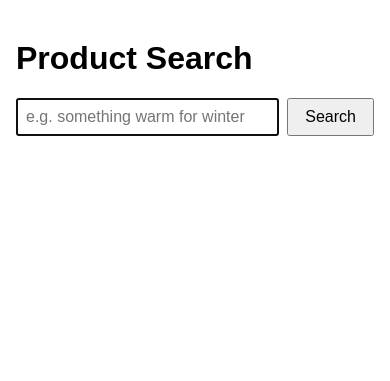
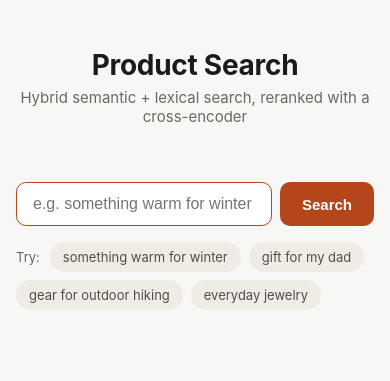
Before and after one commit to sparsh2695/product-search-demo, a Flask app: page / in a window 390 px wide. Shown: the top 381 px of the page. Run offline with Flask 3, Linux system fonts and the light colour scheme; parts of the project's set-up code (start-up, migrations or seed data) failed here and were passed over.

Commit message:
Add cross-encoder reranking stage and redesign the search UI
- app.py: search() is now retrieve-then-rerank. RRF over semantic+lexical
  produces a SHORTLIST_K=15 candidate pool, then CROSS_ENCODER
  (cross-encoder/ms-marco-MiniLM-L-6-v2, same sentence-transformers
  package as MODEL, no new dependency) jointly scores (query, product)
  pairs and reorders to the final TOP_K=5. Improves Precision@5 on the
  seeded relevance eval from 0.48 to 0.52.
- templates/index.html: full visual redesign (card shadows, spacing,
  category/price badges, light+dark theme via prefers-color-scheme,
  mobile-responsive card layout) and wires up the previously-unused
  example_queries as clickable pills.

Co-Authored-By: Claude Sonnet 5 <noreply@anthropic.com>

```diff
--- a/app.py
+++ b/app.py
@@ -1,13 +1,19 @@
 import numpy as np
 import requests
 from flask import Flask, render_template, request
-from sentence_transformers import SentenceTransformer
+from sentence_transformers import CrossEncoder, SentenceTransformer
 from sklearn.feature_extraction.text import TfidfVectorizer
 from sklearn.metrics.pairwise import cosine_similarity
 
 FAKE_STORE_URL = "https://fakestoreapi.com/products"
 RRF_K = 60
 TOP_K = 5
+
+# Size of the RRF shortlist handed to the cross-encoder for reranking.
+# Wider than TOP_K so the reranker (which judges query+product jointly, and
+# is more accurate than the bi-encoder/TF-IDF retrieval stage) has room to
+# promote a relevant item that RRF ranked outside the top 5.
+SHORTLIST_K = 15
 
 # Minimum cosine similarity a query must have to a class's seed phrases to be
 # considered a match at all. Tune by encoding real queries, printing
@@ -79,6 +85,9 @@ VECTORIZER = TfidfVectorizer(stop_words="english")
 PRODUCT_TFIDF = VECTORIZER.fit_transform(CORPUS)
 print(f"Computed TF-IDF matrix: {PRODUCT_TFIDF.shape}")
 
+print("Loading cross-encoder reranker (ms-marco-MiniLM-L-6-v2)...")
+CROSS_ENCODER = CrossEncoder("cross-encoder/ms-marco-MiniLM-L-6-v2")
+
 
 def _ranks_from_scores(scores):
     order = np.argsort(-scores)
@@ -130,8 +139,14 @@ def search(query, top_k=TOP_K):
 
     rrf_scores = 1.0 / (RRF_K + semantic_ranks) + 1.0 / (RRF_K + lexical_ranks)
 
-    top_local = np.argsort(-rrf_scores)[:top_k]
-    return [PRODUCTS[candidates[i]] for i in top_local]
+    shortlist_local = np.argsort(-rrf_scores)[:SHORTLIST_K]
+    shortlist_ids = candidates[shortlist_local]
+
+    pairs = [(query, CORPUS[i]) for i in shortlist_ids]
+    rerank_scores = CROSS_ENCODER.predict(pairs)
+    reranked_ids = shortlist_ids[np.argsort(-rerank_scores)][:top_k]
+
+    return [PRODUCTS[i] for i in reranked_ids]
 
 
 EXAMPLE_QUERIES = [
--- a/templates/index.html
+++ b/templates/index.html
@@ -1,41 +1,270 @@
 <!doctype html>
-<html>
+<html lang="en">
 <head>
   <meta charset="utf-8">
+  <meta name="viewport" content="width=device-width, initial-scale=1">
   <title>Product Search</title>
   <style>
-    body { font-family: sans-serif; max-width: 700px; margin: 40px auto; padding: 0 16px; }
-    form { display: flex; gap: 8px; margin-bottom: 24px; }
-    input[type=text] { flex: 1; padding: 8px; font-size: 16px; }
-    button { padding: 8px 16px; font-size: 16px; }
-    .card { display: flex; gap: 16px; padding: 16px 0; border-bottom: 1px solid #ddd; }
-    .card img { width: 80px; height: 80px; object-fit: contain; }
-    .card h3 { margin: 0 0 4px 0; }
-    .price { color: #555; font-weight: bold; }
-    .category { color: #888; font-size: 13px; text-transform: uppercase; }
+    :root {
+      --bg: #f7f7f5;
+      --surface: #ffffff;
+      --border: #e6e4df;
+      --text: #1c1b19;
+      --text-muted: #6b6862;
+      --accent: #b5451b;
+      --accent-hover: #9a3a16;
+      --pill-bg: #efece6;
+      --pill-text: #514e48;
+      --shadow: 0 1px 2px rgba(28, 27, 25, 0.04), 0 1px 12px rgba(28, 27, 25, 0.05);
+    }
+
+    * { box-sizing: border-box; }
+
+    body {
+      font-family: -apple-system, BlinkMacSystemFont, "Segoe UI", Helvetica, Arial, sans-serif;
+      background: var(--bg);
+      color: var(--text);
+      margin: 0;
+      padding: 0 16px 64px;
+    }
+
+    .page {
+      max-width: 760px;
+      margin: 0 auto;
+    }
+
+    header {
+      padding: 48px 0 28px;
+      text-align: center;
+    }
+
+    h1 {
+      font-size: 28px;
+      margin: 0 0 6px;
+      letter-spacing: -0.01em;
+    }
+
+    .subtitle {
+      color: var(--text-muted);
+      font-size: 15px;
+      margin: 0;
+    }
+
+    form.search-form {
+      display: flex;
+      gap: 8px;
+      margin: 28px 0 16px;
+    }
+
+    input[type=text] {
+      flex: 1;
+      padding: 12px 16px;
+      font-size: 16px;
+      border: 1px solid var(--border);
+      border-radius: 10px;
+      background: var(--surface);
+      color: var(--text);
+      outline: none;
+      transition: border-color 0.15s ease;
+    }
+
+    input[type=text]:focus {
+      border-color: var(--accent);
+    }
+
+    button {
+      padding: 12px 22px;
+      font-size: 15px;
+      font-weight: 600;
+      border: none;
+      border-radius: 10px;
+      background: var(--accent);
+      color: #fff;
+      cursor: pointer;
+      transition: background 0.15s ease;
+    }
+
+    button:hover {
+      background: var(--accent-hover);
+    }
+
+    .examples {
+      display: flex;
+      flex-wrap: wrap;
+      gap: 8px;
+      margin-bottom: 8px;
+    }
+
+    .examples span.label {
+      color: var(--text-muted);
+      font-size: 13px;
+      align-self: center;
+      margin-right: 2px;
+    }
+
+    .example-pill {
+      display: inline-block;
+      padding: 6px 12px;
+      font-size: 13px;
+      border-radius: 999px;
+      background: var(--pill-bg);
+      color: var(--pill-text);
+      text-decoration: none;
+      border: 1px solid transparent;
+      transition: border-color 0.15s ease;
+    }
+
+    .example-pill:hover {
+      border-color: var(--accent);
+      color: var(--accent);
+    }
+
+    .results-meta {
+      color: var(--text-muted);
+      font-size: 13px;
+      margin: 32px 0 12px;
+    }
+
+    .empty-state {
+      text-align: center;
+      color: var(--text-muted);
+      padding: 48px 0;
+      font-size: 15px;
+    }
+
+    .results {
+      display: flex;
+      flex-direction: column;
+      gap: 12px;
+    }
+
+    .card {
+      display: flex;
+      gap: 18px;
+      padding: 18px;
+      background: var(--surface);
+      border: 1px solid var(--border);
+      border-radius: 14px;
+      box-shadow: var(--shadow);
+    }
+
+    .card img {
+      width: 84px;
+      height: 84px;
+      object-fit: contain;
+      flex-shrink: 0;
+      background: #fafaf8;
+      border-radius: 10px;
+      padding: 6px;
+    }
+
+    .card-body {
+      min-width: 0;
+    }
+
+    .card h3 {
+      margin: 0 0 6px;
+      font-size: 16px;
+      line-height: 1.3;
+    }
+
+    .card-meta {
+      display: flex;
+      align-items: center;
+      gap: 10px;
+      margin-bottom: 8px;
+    }
+
+    .price {
+      color: var(--text);
+      font-weight: 700;
+      font-size: 15px;
+    }
+
+    .category {
+      color: var(--pill-text);
+      background: var(--pill-bg);
+      font-size: 11px;
+      font-weight: 600;
+      text-transform: uppercase;
+      letter-spacing: 0.03em;
+      padding: 3px 9px;
+      border-radius: 999px;
+    }
+
+    .card p {
+      margin: 0;
+      color: var(--text-muted);
+      font-size: 13.5px;
+      line-height: 1.5;
+    }
+
+    @media (prefers-color-scheme: dark) {
+      :root {
+        --bg: #171614;
+        --surface: #211f1c;
+        --border: #34322e;
+        --text: #ece9e3;
+        --text-muted: #9a968d;
+        --accent: #e08a5f;
+        --accent-hover: #ec9d76;
+        --pill-bg: #2c2a26;
+        --pill-text: #c9c5bc;
+        --shadow: 0 1px 2px rgba(0, 0, 0, 0.2), 0 1px 12px rgba(0, 0, 0, 0.25);
+      }
+      button { color: #171614; }
+    }
+
+    @media (max-width: 480px) {
+      .card { flex-direction: column; }
+      .card img { width: 100%; height: 140px; }
+    }
   </style>
 </head>
 <body>
+  <div class="page">
+    <header>
       <h1>Product Search</h1>
-  <form action="/" method="get">
+      <p class="subtitle">Hybrid semantic + lexical search, reranked with a cross-encoder</p>
+    </header>
+
+    <form class="search-form" action="/" method="get">
       <input type="text" name="q" value="{{ query }}" placeholder="e.g. something warm for winter" autofocus>
       <button type="submit">Search</button>
     </form>
 
-  {% if query and not results %}
-    <p>No results.</p>
+    {% if example_queries %}
+      <div class="examples">
+        <span class="label">Try:</span>
+        {% for eq in example_queries %}
+          <a class="example-pill" href="/?q={{ eq|urlencode }}">{{ eq }}</a>
+        {% endfor %}
+      </div>
     {% endif %}
 
+    {% if query %}
+      {% if results %}
+        <p class="results-meta">{{ results|length }} result{{ 's' if results|length != 1 else '' }} for &ldquo;{{ query }}&rdquo;</p>
+      {% else %}
+        <div class="empty-state">No results for &ldquo;{{ query }}&rdquo;. Try a different phrasing.</div>
+      {% endif %}
+    {% endif %}
+
+    <div class="results">
       {% for product in results %}
         <div class="card">
           <img src="{{ product.image }}" alt="{{ product.title }}">
-      <div>
+          <div class="card-body">
             <h3>{{ product.title }}</h3>
-        <div class="price">${{ "%.2f"|format(product.price) }}</div>
-        <div class="category">{{ product.category }}</div>
-        <p>{{ product.description[:150] }}{% if product.description|length > 150 %}...{% endif %}</p>
+            <div class="card-meta">
+              <span class="price">${{ "%.2f"|format(product.price) }}</span>
+              <span class="category">{{ product.category }}</span>
+            </div>
+            <p>{{ product.description[:150] }}{% if product.description|length > 150 %}&hellip;{% endif %}</p>
           </div>
         </div>
       {% endfor %}
+    </div>
+  </div>
 </body>
 </html>
```
Also changed, not shown: CLAUDE.md (+23 -7 lines). Lines whose indentation alone changed are shown as unchanged.
